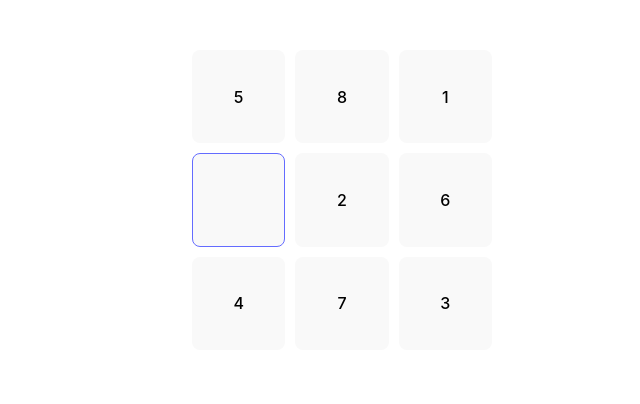
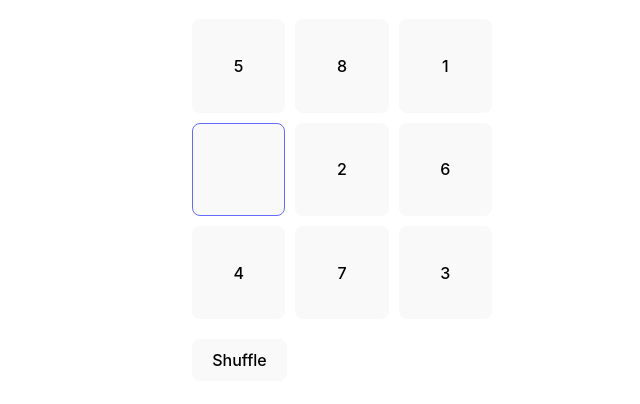
Before and after one commit to VengerAlex/board-game, a React (Vite) app: page / in a window 1280 px wide. Shown: the part 200-604 px from the top of the page, without its empty margins (298-938 px from the left). Built offline with nearby package versions, Linux system fonts and the light colour scheme.

Commit message:
add button for regenerating current board

```diff
--- a/src/App.tsx
+++ b/src/App.tsx
@@ -44,6 +44,7 @@ export const App = () => {
             board={board}
             moveCellHandler={moveCellHandler}
         />
+        <button onClick={() => setBoard(generateBoard)}>Shuffle</button>
       </div>
   )
 }
--- a/src/index.css
+++ b/src/index.css
@@ -72,6 +72,7 @@ button:hover {
   display: grid;
   grid-template-columns: repeat(3, 1fr);
   gap: 10px;
+  margin-bottom: 20px;
 }
 .active-cell {
   border-color: #646cff;
```
